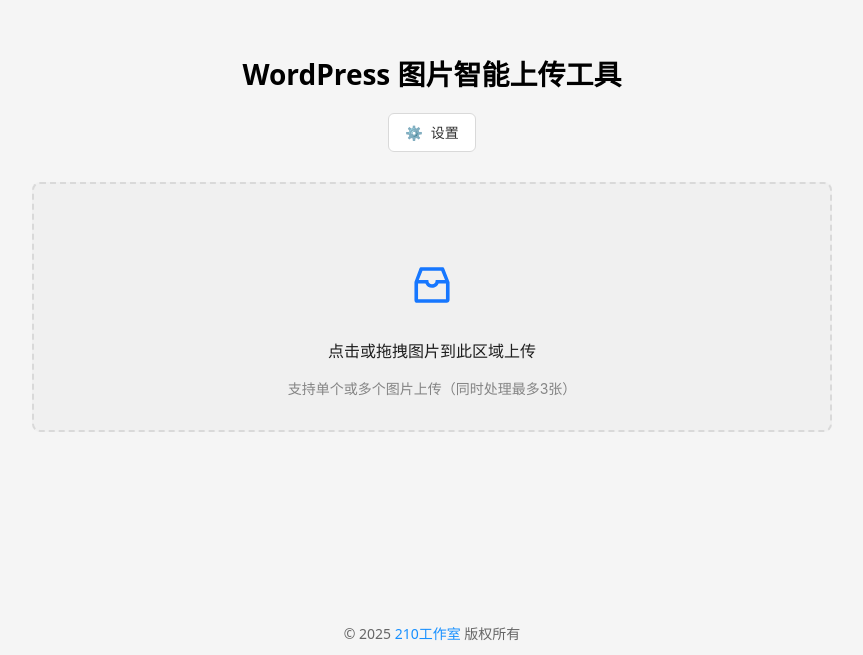
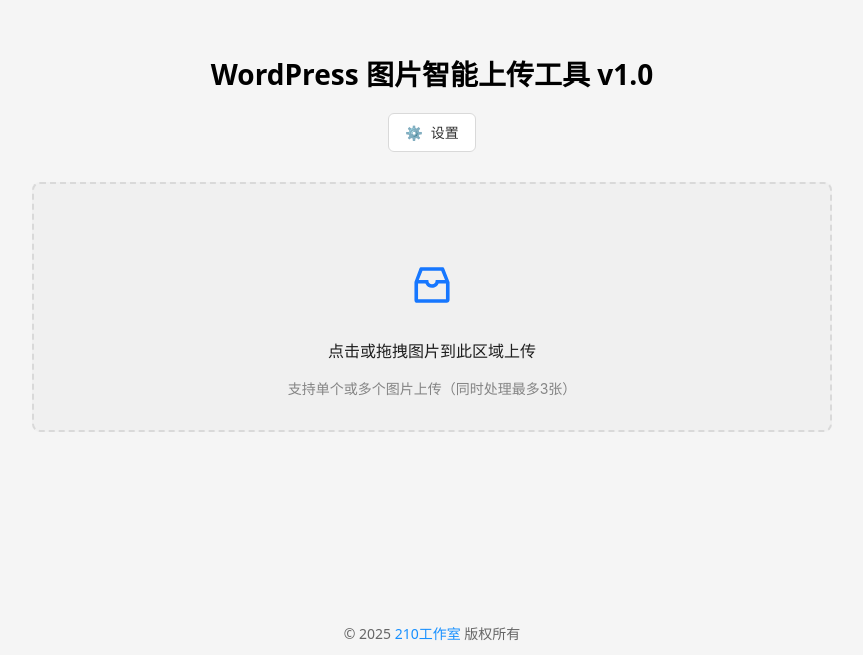
Before and after one commit to frankie0736/wp-image-uploader, a Next.js app: page / in a window 1280 px wide. Shown: the part 145-800 px from the top of the page, without its empty margins (208-1071 px from the left). Built offline with nearby package versions, Linux system fonts and the light colour scheme.

Commit message:
chore: 添加版本号 v1.0

```diff
--- a/pages/index.js
+++ b/pages/index.js
@@ -28,7 +28,7 @@ export default function Home() {
         <div style={{ maxWidth: 800, width: '100%' }}>
           <div style={{ textAlign: 'center', marginBottom: 30 }}>
             <h1 className="page-title">
-              WordPress 图片智能上传工具
+              WordPress 图片智能上传工具 v1.0
             </h1>
             <div className="button-group">
               <button
```
